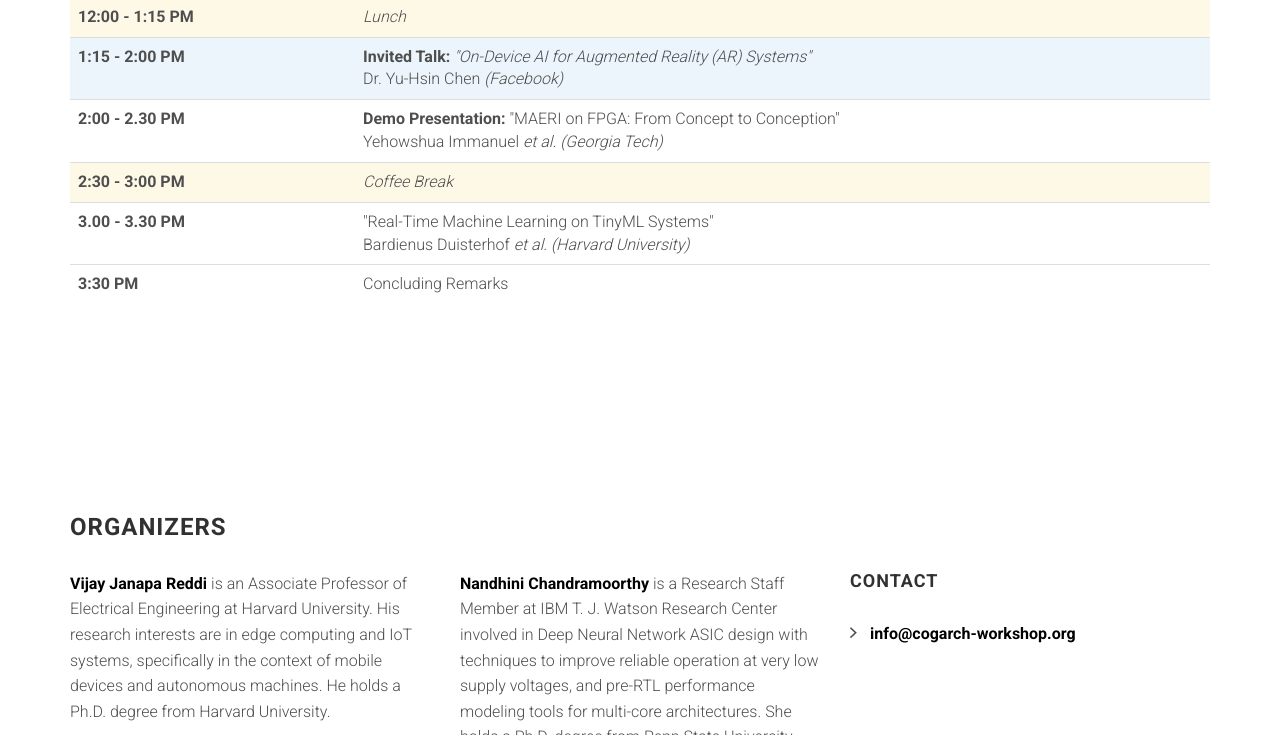
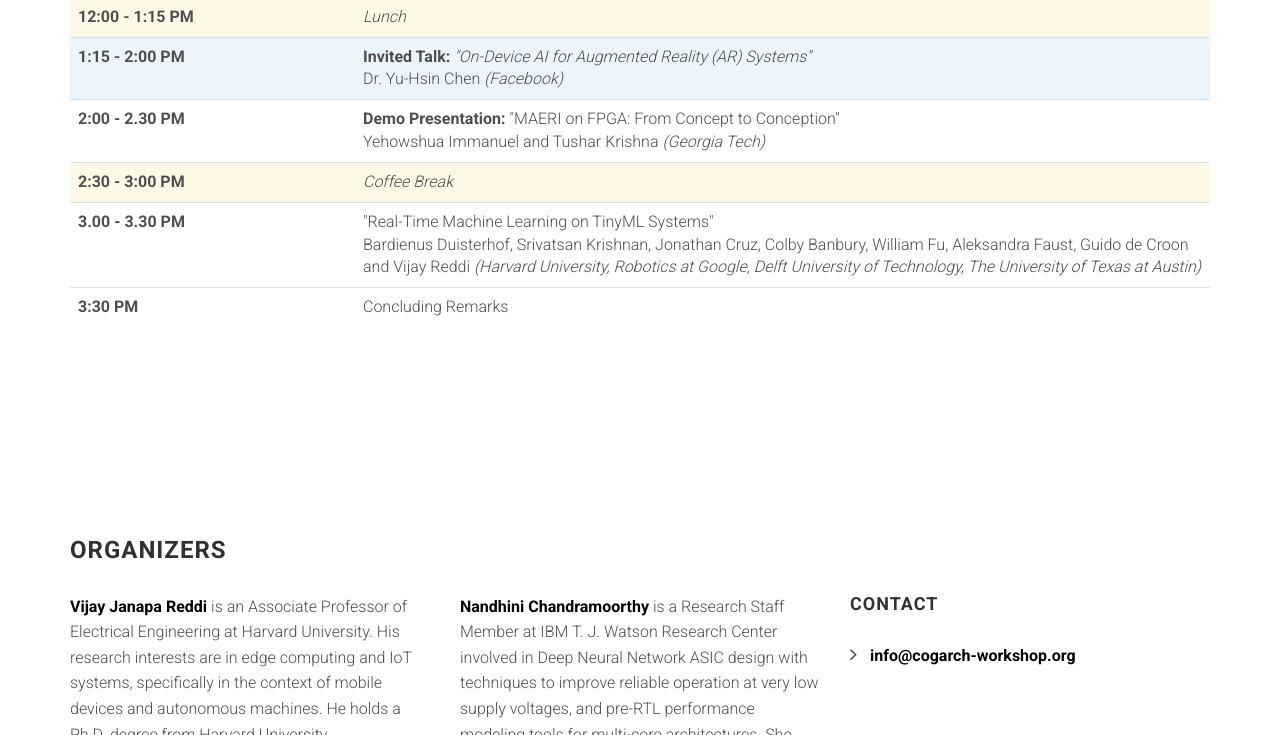
Before and after one commit to augustojv/cogarch-workshop-2020, a website: page index.html in a window 1280 px wide. Shown: the part 4591-5326 px from the top of the page. Drawn offline with Linux system fonts and the light colour scheme; files whose address does not match are found by name.

Commit message:
Program updated

```diff
--- a/index.html
+++ b/index.html
@@ -345,7 +345,7 @@
                         <tr>
                           <th scope="row">11:30 AM - 12.00 PM</th>
                           <td><strong>Demo Presentation:</strong> "Towards a General Purpose Cognitive Drone"<br>
-							  Sam Jijina, Adriana Amyette, Ramyad Hadidi, and Hyesoon Kim <em>(Georgia Tech)</em></td>
+							  Sam Jijina, Adriana Amyette, Ramyad Hadidi and Hyesoon Kim <em>(Georgia Tech)</em></td>
                         </tr>
                         <tr bgcolor="#FEF9E7">
                           <th scope="row">12:00 - 1:15 PM</th>
@@ -359,7 +359,7 @@
                         <tr>
                           <th scope="row">2:00 - 2.30 PM</th>
                           <td><strong>Demo Presentation:</strong> "MAERI on FPGA: From Concept to Conception"<br>
-							  Yehowshua Immanuel <em>et al.</em> <em>(Georgia Tech)</em></td>
+							  Yehowshua Immanuel and Tushar Krishna <em>(Georgia Tech)</em></td>
                         </tr>
                         <tr bgcolor="#FEF9E7">
                           <th scope="row">2:30 - 3:00 PM</th>
@@ -368,7 +368,8 @@
                         <tr>
                           <th scope="row">3.00 - 3.30 PM</th>
                           <td>"Real-Time Machine Learning on TinyML Systems"<br>
-							  Bardienus Duisterhof <em>et al.</em> <em>(Harvard University)</em></td>
+							  Bardienus Duisterhof, Srivatsan Krishnan, Jonathan Cruz, Colby Banbury, William Fu, Aleksandra Faust, Guido de Croon
+							  and Vijay Reddi <em>(Harvard University, Robotics at Google, Delft University of Technology, The University of Texas at Austin)</em></td>
                         </tr>
                         <tr>
                           <th scope="row">3:30 PM</th>
```
